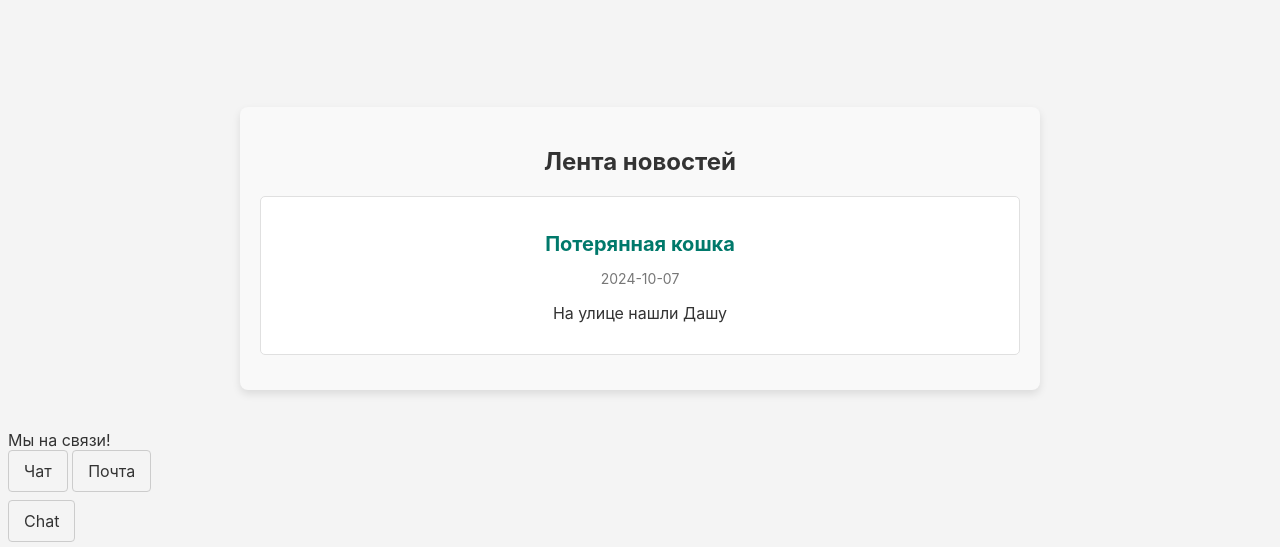
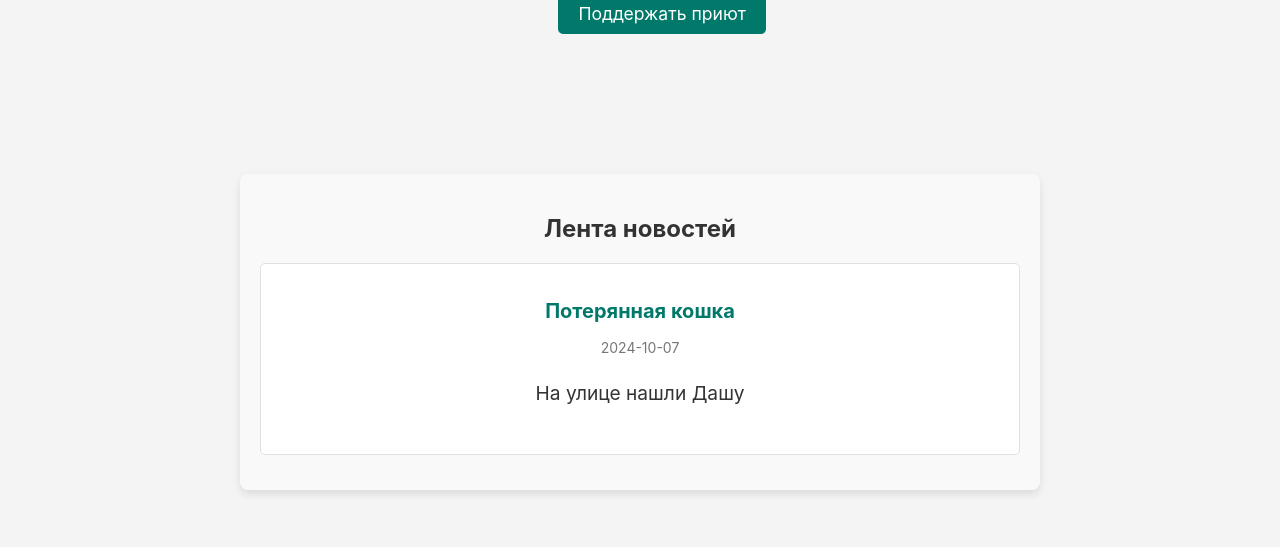
Before and after one commit to DimaFi/TechProgramming-S-, a Svelte app in the folder project_svelte/my-svelte-app/: page / in a window 1280 px wide. Shown: the part 1198-1745 px from the top of the page. Built offline with nearby package versions, Linux system fonts and the light colour scheme.

Commit message:
Исправил стили, работает во всех страницах

```diff
--- a/project_svelte/my-svelte-app/src/App.svelte
+++ b/project_svelte/my-svelte-app/src/App.svelte
@@ -160,53 +160,6 @@
     padding: 20px;
   }
 
-/*
-  nav {
-    position: fixed;
-    top: 0;
-    left: 0;
-    width: 100%;
-    height: 6а 0px;
-    background-color: rgba(255, 255, 255, 0.9);
-    backdrop-filter: blur(10px);
-    z-index: 1000;
-    box-shadow: 0 2px 5px rgba(0, 0, 0, 0.1);
-    padding: 10px 15px;
-    display: flex;
-    justify-content: space-between;
-    align-items: center;
-  }
-
-  nav .header {
-    display: flex;
-    align-items: center;
-  }
-
-  nav ul {
-    list-style: none;
-    display: flex;
-    gap: 20px;
-    margin: 0;
-    padding: 0;
-    justify-content: center;
-    flex: 1;
-  }
-
-  nav a {
-    text-decoration: none;
-    color: #000;
-    font-size: 18px;
-    padding: 10px 15px;
-    border-radius: 5px;
-    transition: background-color 0.3s ease;
-  }
-
-  nav a:hover,
-  nav a.active {
-    background-color: #00bfa6;
-    color: #fff;
-  } */
-
   .theme-toggle {
     background-color: #00796b;
     color: white;
@@ -267,14 +220,3 @@
         <FlipImage />
       {/if}
     </div>
-
-
-  <div class="chat-window {showChat ? 'open' : ''}">
-    <div class="chat-header">Мы на связи!</div>
-    <div class="chat-options">
-      <button on:click={() => alert('Есть вопрос? Напиши нам в чат!')}>Чат</button>
-      <button on:click={() => alert('Есть впорос? Напиши нам на почту!')}>Почта</button>
-    </div>
-  </div>
-
-  <button class="chat-button" on:click={toggleChat}>Chat</button>
--- a/project_svelte/my-svelte-app/src/routes/Contacts.svelte
+++ b/project_svelte/my-svelte-app/src/routes/Contacts.svelte
@@ -1,2 +1,27 @@
-<h1>Контакты</h1>
-<p>Вы можете связаться с нами по телефону: ДАШИ или по email: СЛАВЫ</p>
+<script>
+import { fade, fly } from 'svelte/transition';
+import NewsFeed from '../routes/NewsFeed.svelte';
+import FlipImage from './FlipImage.svelte';
+
+// import './src/styles/global.css';
+// import './src/styles/header.css';
+// import './src/styles/chat.css';
+// import './src/styles/container.css';
+
+
+</script>
+
+<style>
+
+</style>
+
+<!-- Верхняя часть страницы -->
+<div class="container">
+    <div class="content">
+        <h1 in:fly={{ x: 200, duration: 1000 }}>Контакты</h1>
+        <p in:fade={{ duration: 1500 }}>
+            Вы можете связаться с нами по телефону: ДАШИ или по email: СЛАВЫ
+        </p>
+        <img src="paw_1.png" alt="Наши любимцы" style="width: 5%; height: auto;" in:fly={{ y: -100, duration: 1200 }} />
+    </div>
+</div>
--- a/project_svelte/my-svelte-app/src/routes/Home.svelte
+++ b/project_svelte/my-svelte-app/src/routes/Home.svelte
@@ -2,6 +2,12 @@
     import { fade, fly } from 'svelte/transition';
     import NewsFeed from '../routes/NewsFeed.svelte';
     import FlipImage from './FlipImage.svelte';
+
+
+    // import './src/styles/global.css';
+    // import './src/styles/header.css';
+    // import './src/styles/chat.css';
+    // import './src/styles/container.css';
 
     // Пример новостей
     let newsItems = [
@@ -38,28 +44,15 @@
         margin-bottom: 30px;
     }
 
-    .container {
+    /* .container {
         padding: 20px;
         max-width: 800px;
         margin: 0 auto;
         text-align: center;
-    }
+    } */
 
     .content {
         margin-bottom: 50px;
-    }
-
-    h1 {
-        font-size: 2.5em;
-        color: #00796b;
-        margin-bottom: 20px;
-    }
-
-    p {
-        font-size: 1.2em;
-        line-height: 1.6;
-        color: #333;
-        margin-bottom: 30px;
     }
 
     .button {
--- a/project_svelte/my-svelte-app/src/styles/global.css
+++ b/project_svelte/my-svelte-app/src/styles/global.css
@@ -0,0 +1,38 @@
+/* global.css */
+body {
+    margin: 0;
+    padding: 0;
+    box-sizing: border-box;
+    font-family: -apple-system, BlinkMacSystemFont, "Segoe UI", Roboto, Oxygen-Sans, Ubuntu, Cantarell, "Helvetica Neue", sans-serif;
+    color: #333;
+    transition: background-color 0.8s, color 0.8s;
+  }
+  body[data-theme='light'] {
+    background-color: #f0f0f0;
+    color: #333333;
+  }
+  body[data-theme='dark'] {
+    background-color: #2b2b2b;
+    color: #f0f0f0;
+  }
+
+
+  h1 {
+    font-size: 2.5em;
+    color: #00796b;
+    margin-bottom: 20px;
+}
+
+p {
+    font-size: 1.2em;
+    line-height: 1.6;
+    color: #333;
+    margin-bottom: 30px;
+}
+
+.container {
+  padding: 35px;
+  max-width: 800px;
+  margin: 0 auto;
+  text-align: center;
+}
```
